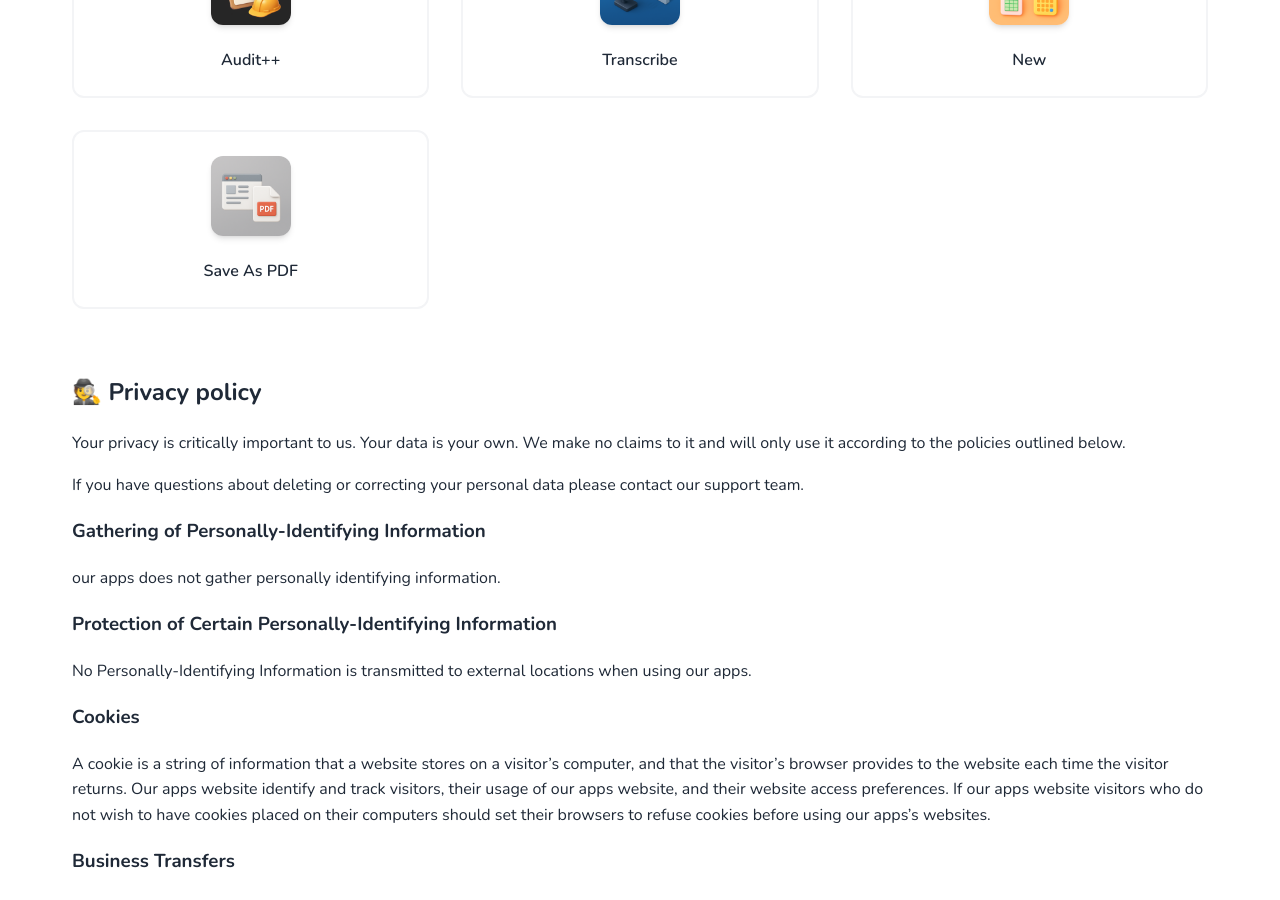
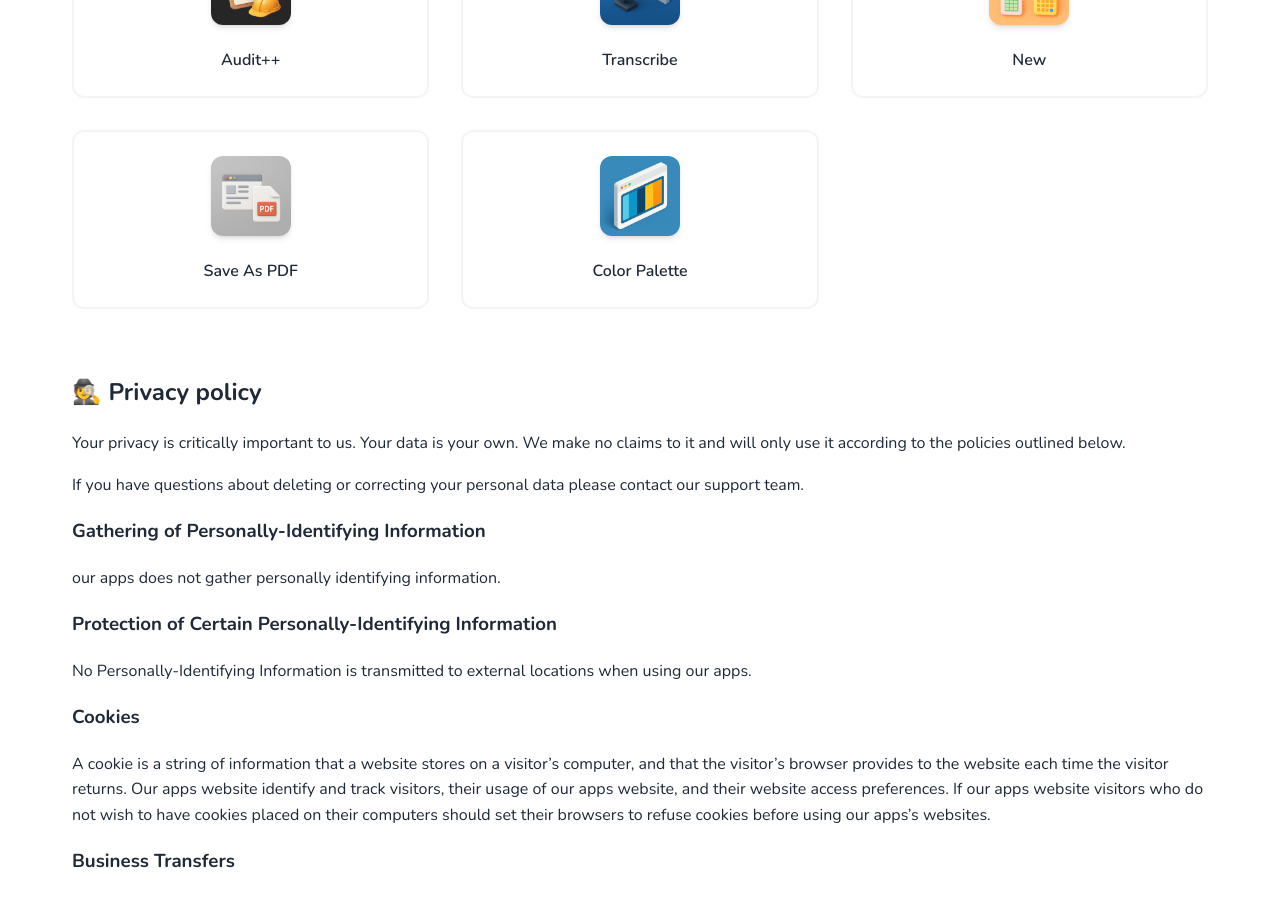
Before and after one commit to pmstani/pmstani.github.io, a Jekyll site: the page built from index.md, in a window 1280 px wide and 900 px high, scrolled down 4309 px. Built offline with Jekyll 4.4.1, drawn with Linux system fonts in a browser that asks for light colours.

Commit message:
✨ Add color palette

```diff
--- a/apps.json
+++ b/apps.json
@@ -336,5 +336,11 @@
     "app_name": "Save as PDF",
     "app_description": "Save a webpage as PDF",
     "image_url": "https://pmstani.github.io/img/apps/saveaspdf.png"
+  },
+  {
+    "app_url": "https://apps.apple.com/app/6755035031",
+    "app_name": "Color Palette",
+    "app_description": "Extract a color palette from any webpage",
+    "image_url": "https://pmstani.github.io/img/apps/colorpalette.png"
   }
 ]
--- a/index.md
+++ b/index.md
@@ -345,6 +345,12 @@
       <div class="app-name">Save As PDF</div>
     </a>
   </div>
+  <div class="app-item">
+    <a href="https://apps.apple.com/app/id6755035031" title="Color Palette">
+      <img src="/img/apps/colorpalette.png" alt="Color Palette">
+      <div class="app-name">Color Palette</div>
+    </a>
+  </div>
 </div>
 
 ## 🕵️ Privacy policy {#privacy}
```
Also changed, not shown: img/apps/colorpalette.png (added).
